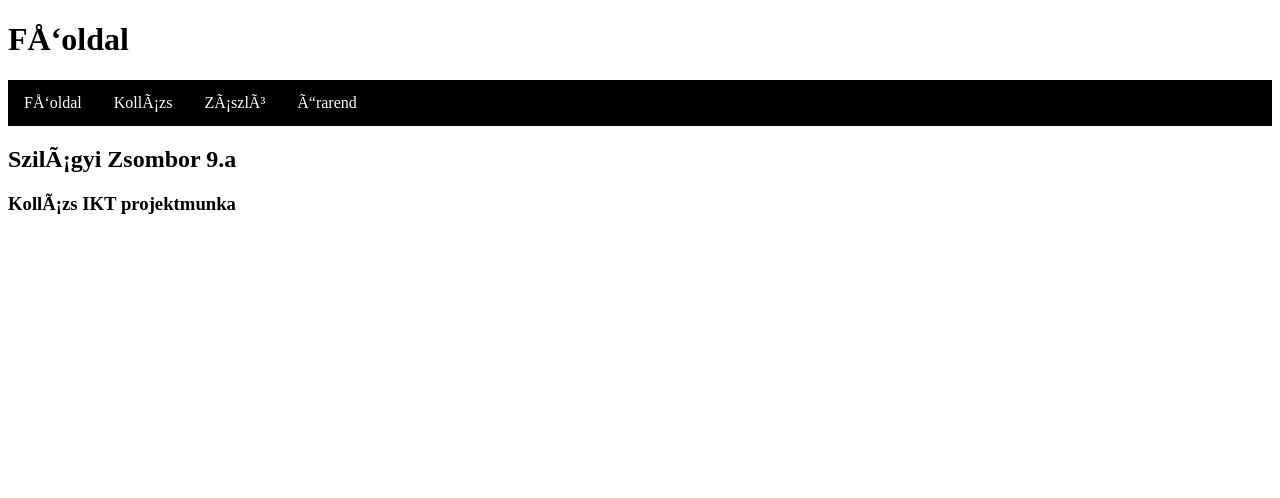
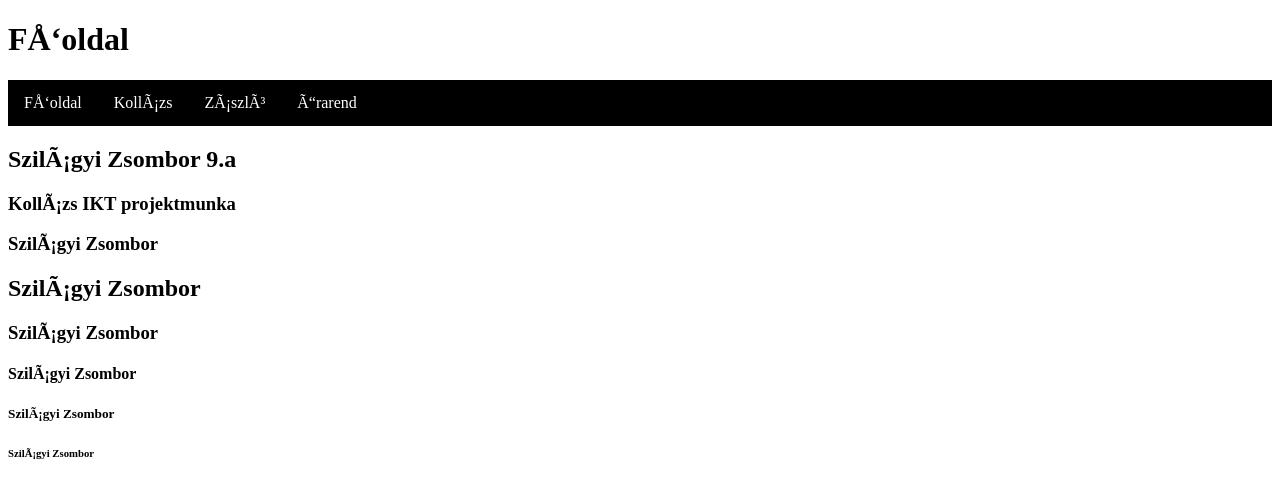
Before and after one commit to Zsomborkkszki/ikt-project, a plain HTML site: page index.html in a window 1280 px wide. Drawn offline with Linux system fonts and the light colour scheme.

Commit message:
Add files via upload

```diff
--- a/index.html
+++ b/index.html
@@ -26,6 +26,12 @@
                 <header>
                     <h2>Szilágyi Zsombor 9.a</h2>
                     <h3>Kollázs IKT projektmunka</h3>
+                    <h1>Szilágyi Zsombor</h1>
+                    <h2>Szilágyi Zsombor</h2>
+                    <h3>Szilágyi Zsombor</h3>
+                    <h4>Szilágyi Zsombor</h4>
+                    <h5>Szilágyi Zsombor</h5>
+                    <h6>Szilágyi Zsombor</h6>
                 </header>
             </article>
         </section>
```
